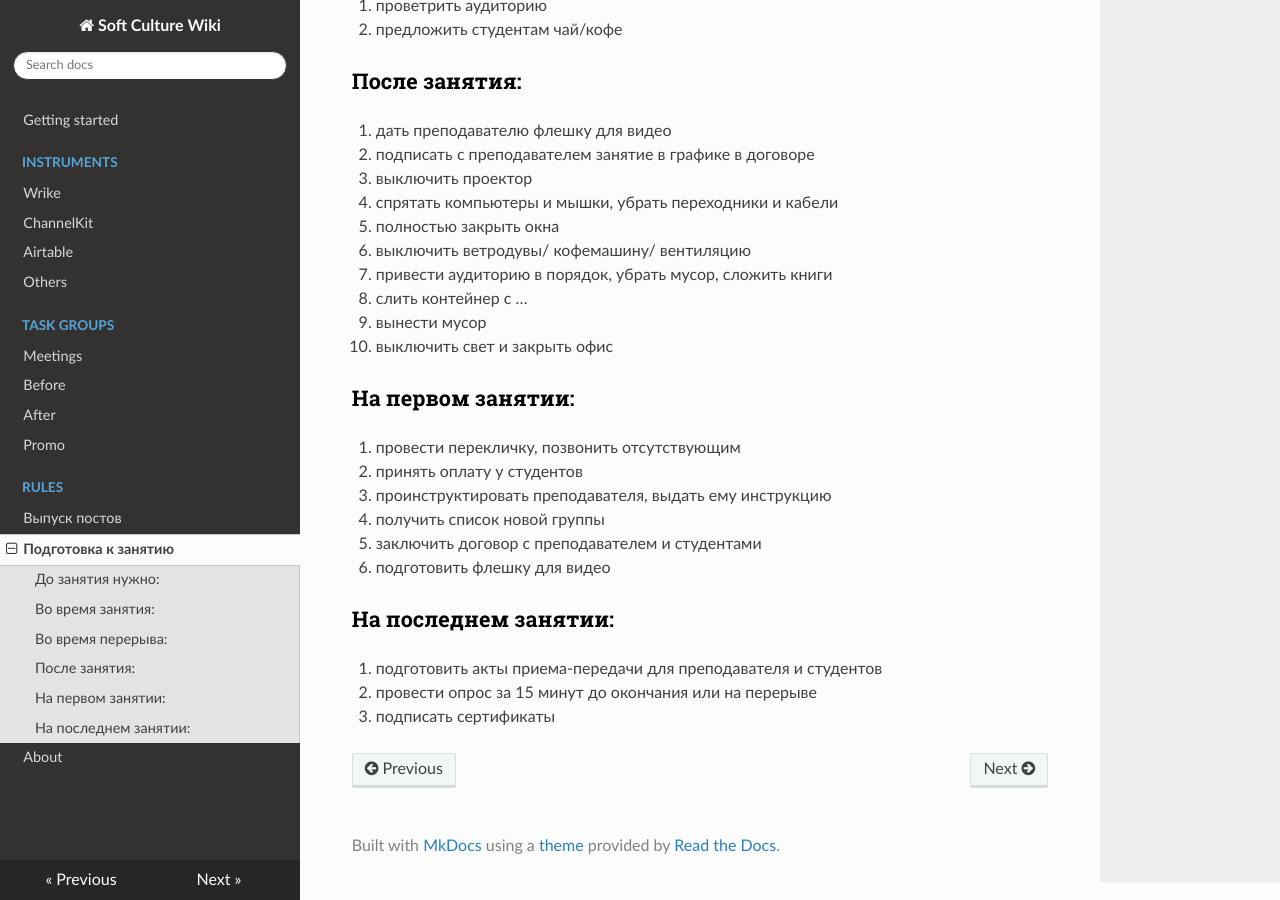
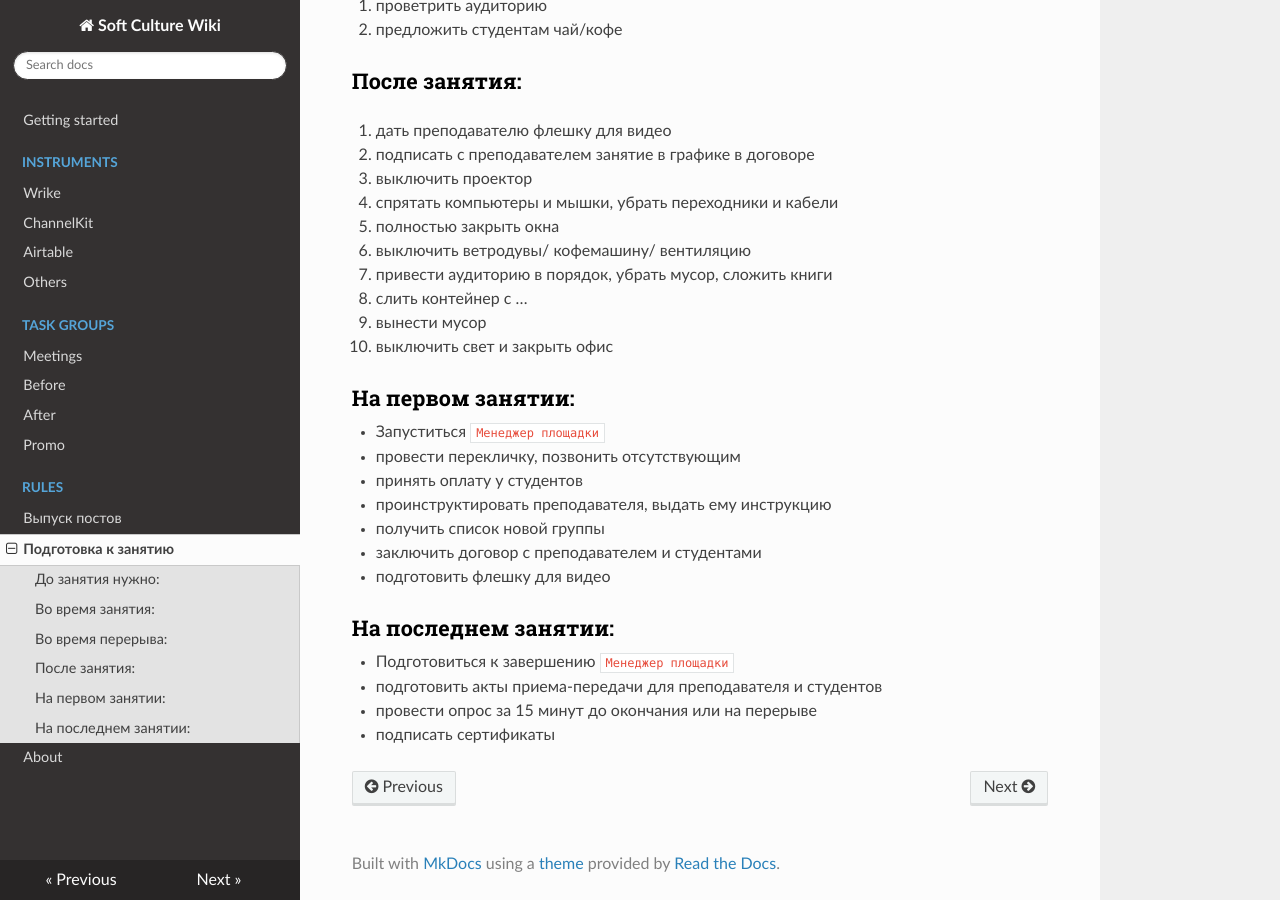
Before and after one commit to arsenyafonin/wiki, an MkDocs documentation site: the page built from docs/ins_12_office_manager.md, in a window 1280 px wide and 900 px high, scrolled down 872 px. Built offline with MkDocs 1.6.1, drawn with Linux system fonts in a browser that asks for light colours; nearby versions of some CDN libraries; old or Windows-style settings are respelled for this version of MkDocs.

Commit message:
Update ins_12_office_manager.md

```diff
--- a/docs/ins_12_office_manager.md
+++ b/docs/ins_12_office_manager.md
@@ -38,6 +38,9 @@
 10. выключить свет и закрыть офис
 
 ### На первом занятии:
+
+* Запуститься `Менеджер площадки`
+
 1. провести перекличку, позвонить отсутствующим
 2. принять оплату у студентов
 3. проинструктировать преподавателя, выдать ему инструкцию
@@ -46,6 +49,9 @@
 6. подготовить флешку для видео
 
 ### На последнем занятии:
+
+* Подготовиться к завершению `Менеджер площадки`
+
 1. подготовить акты приема-передачи для преподавателя и студентов
 2. провести опрос за 15 минут до окончания или на перерыве
 3. подписать сертификаты
```
